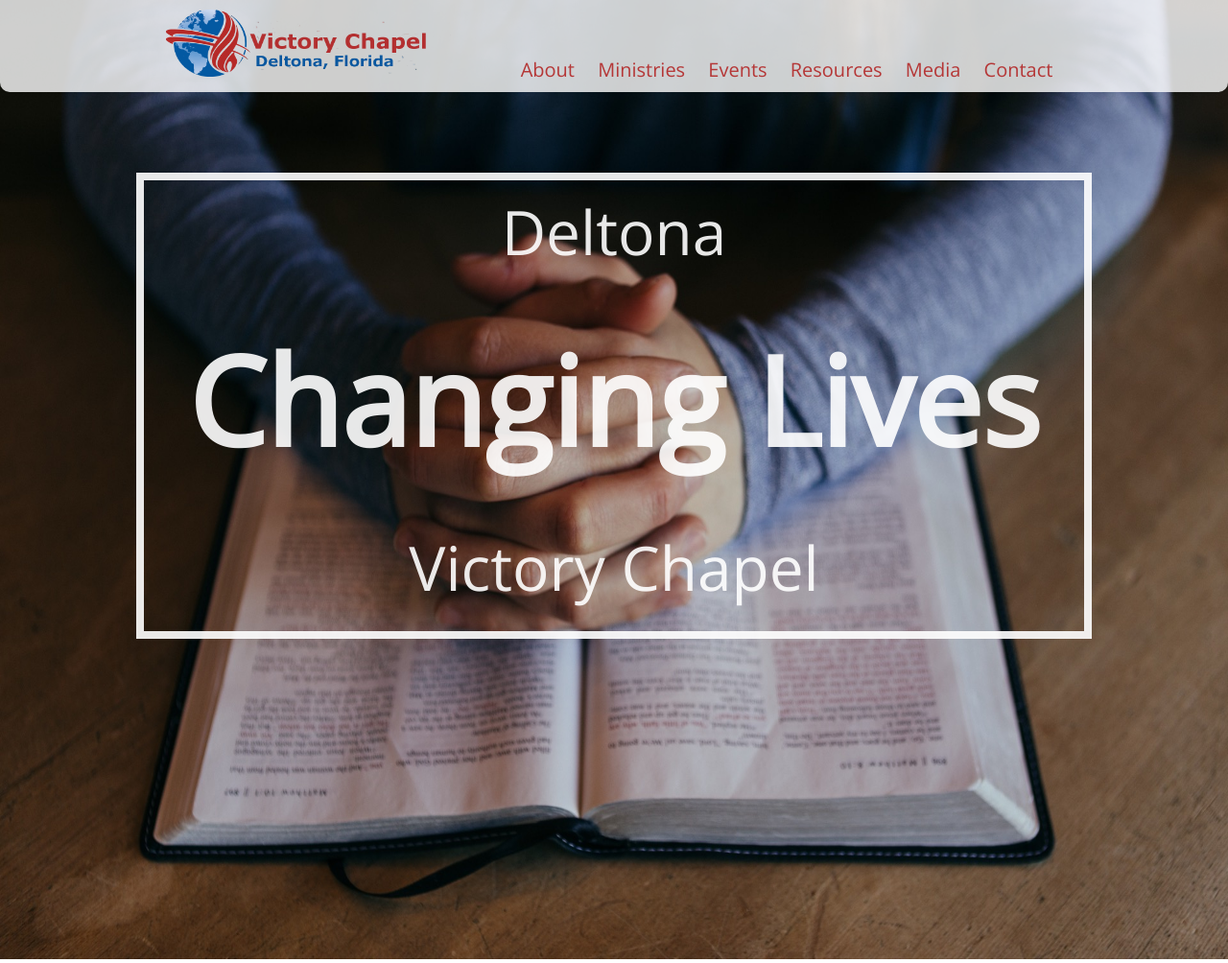
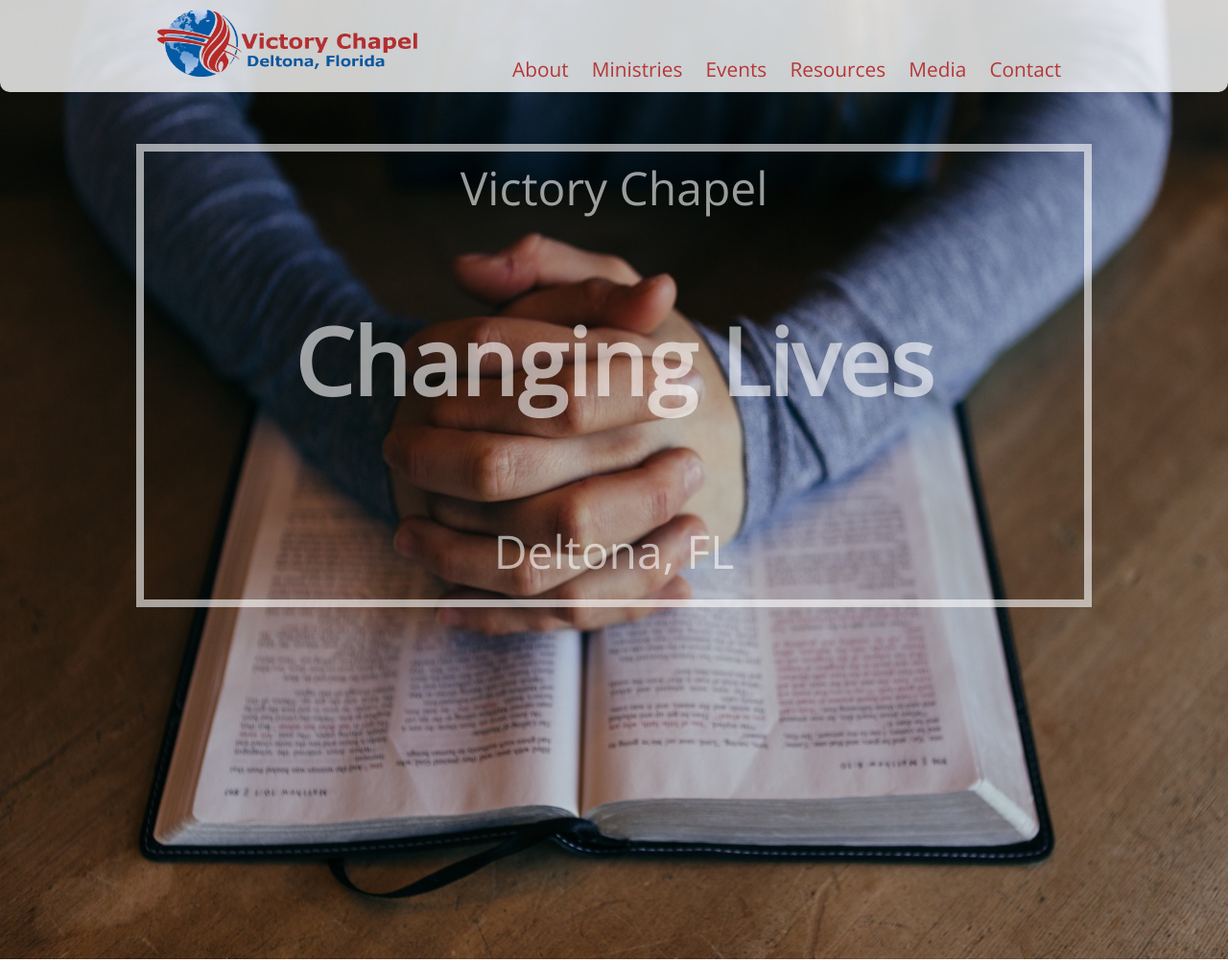
Before and after one commit to bryangators/dvc_chapel, a PHP site: page / in a window 1280 px wide. Shown: the top 1004 px of the page at 96% size. Run offline with PHP 8.4, Linux system fonts and the light colour scheme.

Commit message:
Style fixes... -Fixed logo blemishes -changed wording in logo and font sizes -changed font sizes in heading and footer

```diff
--- a/css/indexStyles.css
+++ b/css/indexStyles.css
@@ -13,12 +13,6 @@
 	margin:0;
 	padding:0;
 	height:100%;
-}
-
-* {
-  text-rendering: optimizeLegibility;
-  -webkit-font-smoothing: antialiased;
-  -moz-osx-font-smoothing: grayscale;
 }
 
 a{
@@ -79,7 +73,7 @@
 }
 
  #navbar li{
- 	font-size: 125%;
+ 	font-size: 1.3em;
 	display: inline;
 	padding: 10px;
 
@@ -116,17 +110,20 @@
 	background-color: rgba(255,255,255,.9);
 	width: 80%;
 	padding:10px;
-	min-height: 450px
+
 
 }
 
+
 .mainLogo{
+	line-height: 3.5em;
+	min-height: 300px;
 	border:8px solid;
-	border-color: rgba(255,255,255,.9);
+	border-color: rgba(255,255,255,.6);
 }
 .mainLogo span{
-	font-size: 4em;
-	color: rgba(255,255,255,.9);
+	font-size: 3em;
+	color: rgba(255,255,255,.6);
 }
 .logoBox{
 	text-align: center;
@@ -168,7 +165,7 @@
 }
 
 #footer ul{
-	font-size: 90%;
+	font-size: 1.3em;
 	color: #B53737;
 	margin:0 auto;
 	display: inline;
--- a/index.html
+++ b/index.html
@@ -12,8 +12,9 @@
 
 
 <body>
+<!-- Wrapper used to position footer and header on page -->
+	<div id="wrapper">
 
-	<div id="wrapper">
 		<!-- Header -->
 		<div id="header">
 			<header>
@@ -41,19 +42,19 @@
 		<!-- content -->
 		<div id="content">
 		<section id="sec1">
-			<div style="height: 180px;"></div>
+			<div style="height: 150px;"></div>
 
 			<div class="flyerWrap">
 			<div class="flyer logoBox mainLogo">
-			<span>Deltona</span>
+			<span>Victory Chapel</span>
 			<br>
 			<br>
 			<br>
-			<span style="font-size: 8em; font-weight: bolder;">Changing Lives</span>
+			<span style="font-size: 6em; font-weight: bolder;">Changing Lives</span>
 			<br>
 			<br>
 			<br>
-			<span>Victory Chapel</span>
+			<span>Deltona, FL</span>
 			</div>
 			</div>
 
```
Also changed, not shown: images/logo1.png.
